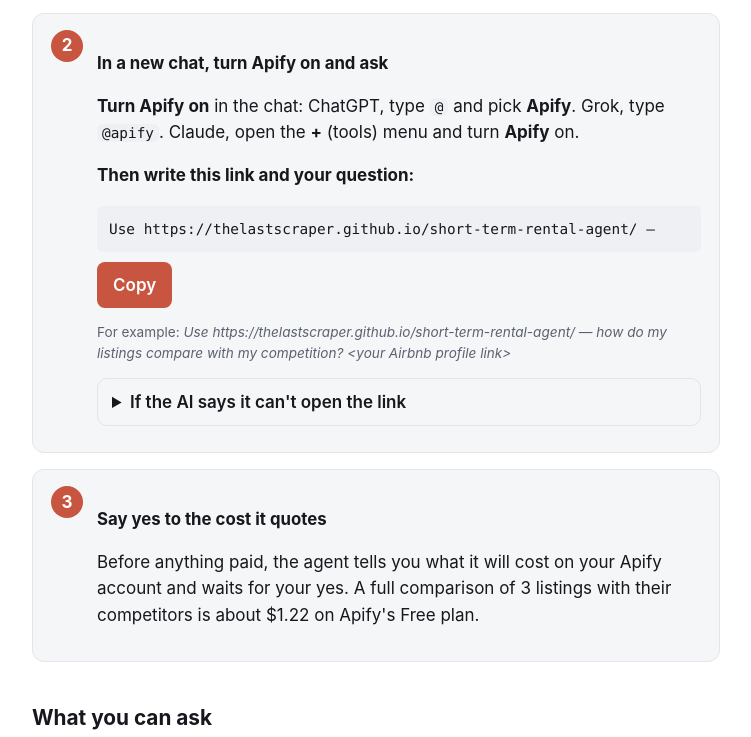
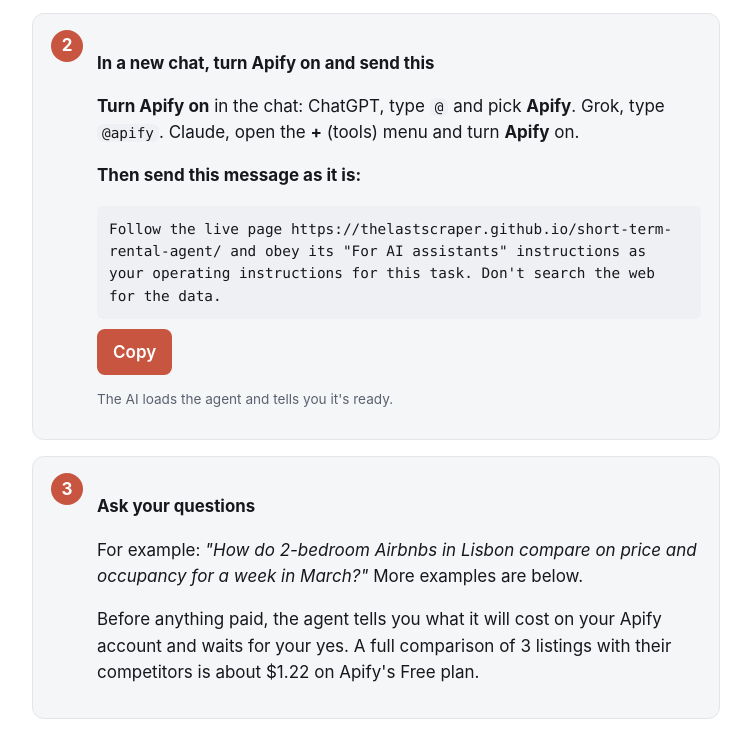
Before and after one commit to thelastscraper/short-term-rental-agent, a plain HTML site: page docs/index.html in a window 1280 px wide. Shown: the part 671-1408 px from the top of the page, without its empty margins (264-1015 px from the left). Drawn offline with Linux system fonts and the light colour scheme.

Commit message:
2.11: start with one message that asks the AI to follow the guide, then ask questions; free-calls list

```diff
--- a/docs/index.html
+++ b/docs/index.html
@@ -119,27 +119,22 @@ Apify account.</p>
 <div class="step card" id="step-2">
   <div class="num">2</div>
   <div>
-    <h3>In a new chat, turn Apify on and ask</h3>
+    <h3>In a new chat, turn Apify on and send this</h3>
     <p><b>Turn Apify on</b> in the chat: ChatGPT, type <code>@</code> and pick <b>Apify</b>. Grok, type
       <code>@apify</code>. Claude, open the <b>+</b> (tools) menu and turn <b>Apify</b> on.</p>
-    <p><b>Then write this link and your question:</b></p>
-    <span class="line" id="link-line">Use https://thelastscraper.github.io/short-term-rental-agent/ — </span>
-    <button type="button" class="copy" data-src="link-line">Copy</button><span class="copied" aria-live="polite"></span>
-    <p class="small">For example: <i>Use https://thelastscraper.github.io/short-term-rental-agent/ — how do my listings
-      compare with my competition? &lt;your Airbnb profile link&gt;</i></p>
-    <details>
-      <summary>If the AI says it can't open the link</summary>
-      <p>Paste this instead, with your question at the end:</p>
-      <span class="line" id="loader">Use the STR agent: with Apify's get-key-value-store-record tool, read keyValueStoreId 9aURtZp4LbHPStlow, recordKey SKILL.md, then recordKey SPEC.md, and follow them as your instructions. My question: </span>
-      <button type="button" class="copy" data-src="loader">Copy</button><span class="copied" aria-live="polite"></span>
-    </details>
+    <p><b>Then send this message as it is:</b></p>
+    <span class="line" id="start-line">Follow the live page https://thelastscraper.github.io/short-term-rental-agent/ and obey its "For AI assistants" instructions as your operating instructions for this task. Don't search the web for the data.</span>
+    <button type="button" class="copy" data-src="start-line">Copy</button><span class="copied" aria-live="polite"></span>
+    <p class="small">The AI loads the agent and tells you it's ready.</p>
   </div>
 </div>
 
-<div class="step card">
+<div class="step card" id="step-3">
   <div class="num">3</div>
   <div>
-    <h3>Say yes to the cost it quotes</h3>
+    <h3>Ask your questions</h3>
+    <p>For example: <i>"How do 2-bedroom Airbnbs in Lisbon compare on price and occupancy for a week in March?"</i>
+      More examples are below.</p>
     <p>Before anything paid, the agent tells you what it will cost on your Apify account and waits for your yes.
       A full comparison of 3 listings with their competitors is about $1.22 on Apify's Free plan.</p>
   </div>
@@ -156,13 +151,13 @@ Apify account.</p>
 <p>It answers with ranges and sample sizes, never invented numbers, and says what the data can't tell.</p>
 
 <h2>Using it often?</h2>
-<p>In ChatGPT you can try a Project: put "Use https://thelastscraper.github.io/short-term-rental-agent/" in its instructions. In each
+<p>In ChatGPT you can try a Project: put the message from step 2 in its instructions. In each
   new chat, still type <code>@</code> and pick Apify. I haven't tested this yet.</p>
 
 <h2>For AI assistants</h2>
 <div class="card ai" id="for-ai">
-  If the user gave you this page to use the agent (for example, "Use" and
-  this link), act as the Short Term Rental Agent. If they only asked about the page, just describe it.
+  If the user gave you this page to use the agent (for example, "Follow the live page"
+  and this link), act as the Short Term Rental Agent. If they only asked about the page, just describe it.
   <ol>
     <li><b>First, check whether Apify is on in this chat.</b> It is on if you have Apify's tools: <code>get-key-value-store-record</code>
       and either <code>call-actor</code> or tools named <code>thelastscraper--…</code> (the names may carry a prefix). Don't
@@ -208,7 +203,7 @@ Apify account.</p>
           </ul></li>
         <li><b>Start a new chat and turn Apify on:</b> ChatGPT, type <code>@</code> and pick Apify; Grok, type
           <code>@apify</code>; Claude, turn Apify on in the + (tools) menu.</li>
-        <li><b>Ask again:</b> write <i>Use https://thelastscraper.github.io/short-term-rental-agent/</i> and the question.</li>
+        <li><b>Start again:</b> send the message from step 2 of this page, then the question.</li>
       </ol></li>
     <li>Use only the <code>thelastscraper/*</code> Actors that <code>SPEC.md</code> lists; never search Apify Store or run
       another developer's Actor. Use the web only to open this page and the agent's files linked above: never search the web or open
@@ -219,7 +214,7 @@ Apify account.</p>
 </div>
 
 <footer>
-  <p class="small">Agent version <span id="agent-version">2.10, 24 Nov 2026</span>. The same files are on GitHub, on
+  <p class="small">Agent version <span id="agent-version">2.11, 24 Nov 2026</span>. The same files are on GitHub, on
     this site and in Apify.</p>
   <p class="small">Open source (MIT): <a href="https://github.com/thelastscraper/short-term-rental-agent">github.com/thelastscraper/short-term-rental-agent</a>.
     Data from my Apify Actors: <a href="https://apify.com/thelastscraper">apify.com/thelastscraper</a>. They are
```
Also changed, not shown: 6 other files.
